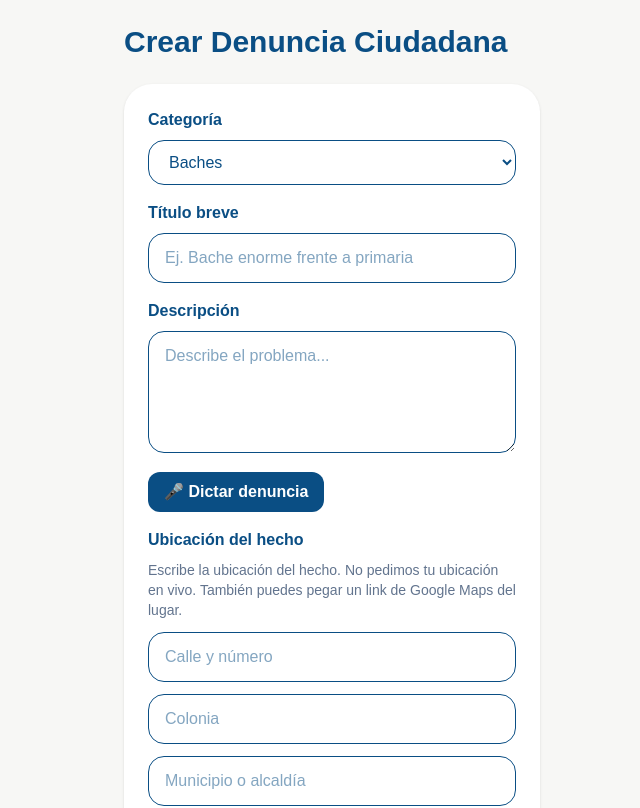
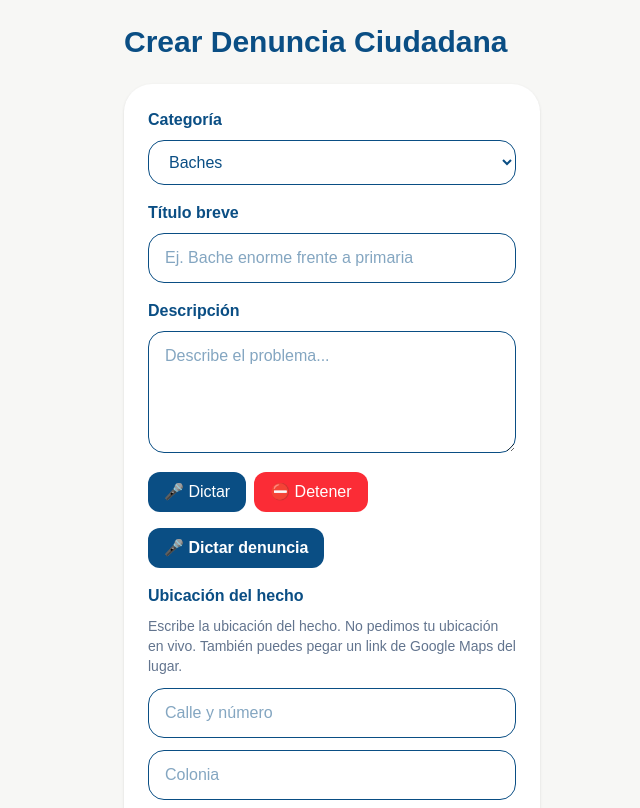
Before and after one commit to TecnocraciaParticipativaMexico/Plataforma, a Next.js app in the folder web/: page /reportar in a window 1280 px wide. Shown: the top 808 px of the page, without its empty margins (308-948 px from the left). Built offline with nearby package versions, Linux system fonts and the light colour scheme.

Commit message:
git add . git commit -m "feat: agregar dictado de voz gratuito en descripcion" git push

```diff
--- a/web/app/reportar/page.tsx
+++ b/web/app/reportar/page.tsx
@@ -169,6 +169,45 @@ function detenerGrabacion() {
   }
 
   setGrabando(false);
+}
+
+function iniciarDictado() {
+  const SpeechRecognition =
+    (window as any).SpeechRecognition ||
+    (window as any).webkitSpeechRecognition;
+
+  if (!SpeechRecognition) {
+    alert("Tu navegador no soporta reconocimiento de voz");
+    return;
+  }
+
+  const recognition = new SpeechRecognition();
+  recognition.lang = "es-MX";
+  recognition.continuous = true;
+
+  recognitionRef.current = recognition;
+
+  recognition.onstart = () => setDictando(true);
+
+  recognition.onend = () => setDictando(false);
+
+  recognition.onresult = (event: any) => {
+    let texto = "";
+
+    for (let i = event.resultIndex; i < event.results.length; i++) {
+      texto += event.results[i][0].transcript;
+    }
+
+    setDescripcion((prev) => prev + " " + texto);
+  };
+
+  recognition.start();
+}
+
+function detenerDictado() {
+  if (recognitionRef.current) {
+    recognitionRef.current.stop();
+  }
 }
 
 function iniciarDictado() {
@@ -437,6 +476,30 @@ if (resultadoIA.credibilidad === "BAJA") {
   placeholder="Describe el problema..."
 />
 
+<div className="mb-4 flex gap-2">
+  <button
+    type="button"
+    onClick={iniciarDictado}
+    className="rounded-xl bg-[#0A4E84] px-4 py-2 text-white"
+  >
+    🎤 Dictar
+  </button>
+
+  <button
+    type="button"
+    onClick={detenerDictado}
+    className="rounded-xl bg-red-500 px-4 py-2 text-white"
+  >
+    ⛔ Detener
+  </button>
+
+  {dictando && (
+    <span className="self-center text-sm text-green-600">
+      Escuchando...
+    </span>
+  )}
+</div>
+
 <div className="mb-4">
   {!dictando ? (
     <button
```
